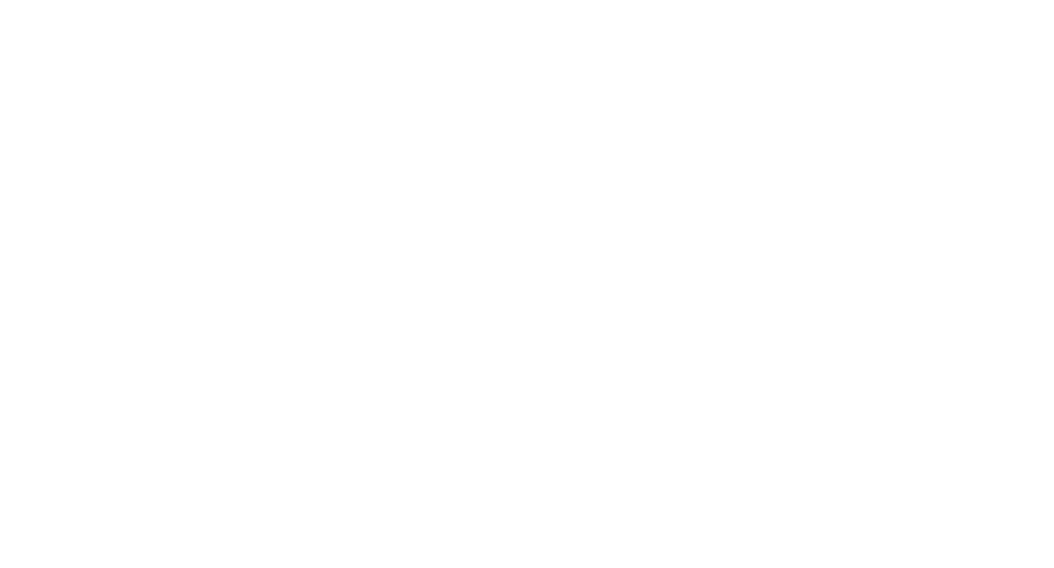
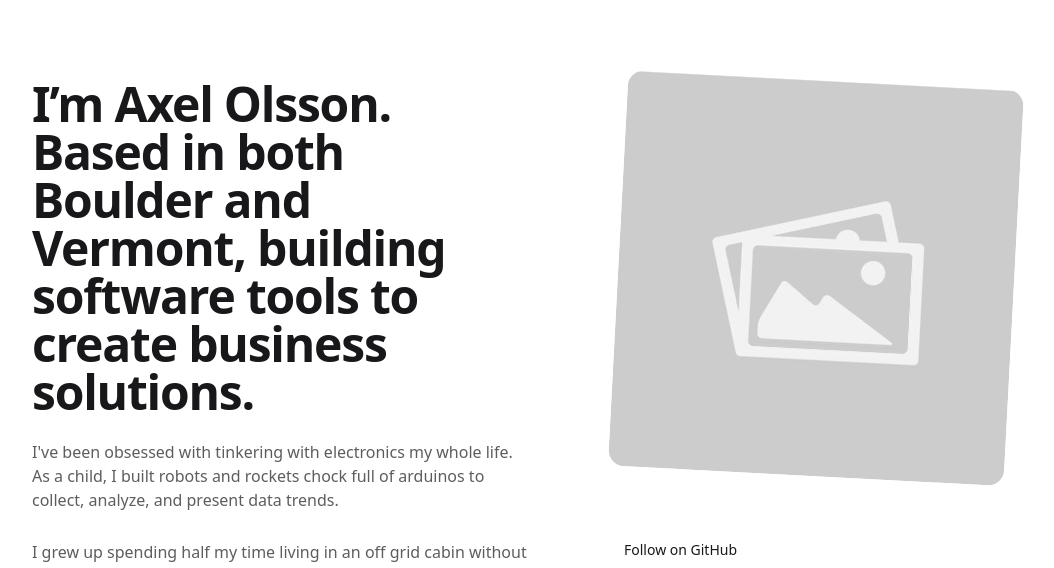
Before and after one commit to trustpizza/portfolio, a React (Vite) app: page /about in a window 1280 px wide. Before the commit this address had no page. Shown: the part 228-796 px from the top of the page, without its empty margins (112-1166 px from the left). Built offline with nearby package versions, Linux system fonts and the light colour scheme.

Commit message:
Create about page

```diff
--- /dev/null
+++ b/src/pages/About.jsx
@@ -0,0 +1,79 @@
+import placeholder from "../assets/placeholder.jpg";
+
+const About = () => {
+  return (
+    <main className="flex-auto overflow-y-auto">
+      <div className="sm:px-8 my-16 sm:mt-32">
+        <div className="mx-auto w-full max-w-7xl lg:px-8">
+          <div className="relative px-4 sm:px-8 lg:px-12">
+            <div className="mx-auto max-w-2xl lg:max-w-5xl">
+              <div className="grid grid-cols-1 gap-y-16 lg:grid-cols-2 lg:grid-rows-[auto_1fr] lg:gap-y-12">
+                <div className="lg:pl-20">
+                  <div className="max-w-xs px-2.5 lg:max-w-none">
+                    <img
+                      alt="Profile"
+                      loading="lazy"
+                      width="800"
+                      height="800"
+                      className="aspect-square rotate-3 rounded-2xl bg-base-200 object-cover dark:bg-base-300"
+                      src={placeholder}
+                    />
+                  </div>
+                </div>
+                <div className="lg:order-first lg:row-span-2">
+                  <h1 className="text-4xl font-bold tracking-tight text-base-content sm:text-5xl">
+                    I’m Axel Olsson. <br></br> Based in both Boulder and Vermont, building software tools to create business solutions.
+                  </h1>
+                  <div className="mt-6 space-y-7 text-base text-base-content/70">
+                    <p>
+                      I've been obsessed with tinkering with electronics my whole life.  As a child, I built robots and rockets chock full of arduinos to collect, analyze, and present data trends.
+                    </p>
+                    <p>
+                      I grew up spending half my time living in an off grid cabin without electricity, cell service, or running water.  I have a deep love for the outdoors and spend most of my time outside of tinkering breathing in all that is wild.  I am an avid hiker, fly fisherman, backpacker, skier, and all around outdoorsman.  I am particularly interested in how, paradoxically, using technology can protect our natural resources.
+                    </p>
+                    <p>
+                      Through High School, I was a leader at our Robotics team.  At the University of Vermont, I studied Philosophy, as a means to explore pure logic as an analogue to the abstractions found in software langauges.  As a professional, I have taught myself various languages to differing levels of proficiency.  I am proficient in <strong> Python, Ruby / Rails, Javascript, and React</strong>.  I have work experiences with <strong>C++</strong> and <strong>C#</strong>.
+                    </p>
+                    <p>
+                      Today, I work remotely at Precision Valley Communications, a telecommunications company based in Springfield, VT.  I build fullstack web applications, internal B2B scripts, train ML models on telecom data, and create products to generate deliverables for stakeholders.  I have self-employed experience building autonomous data collection devices for water quality for a private land preserve in the Berkshires.  This includes both the hardware devices requisite for remote data collection and a frontend interface for viewing data trends.
+                    </p>
+                  </div>
+                </div>
+                <div className="lg:pl-20">
+                  <ul role="list">
+                    <li className="mt-4 flex">
+                      <a
+                        className="group flex text-sm font-medium text-base-content transition hover:text-primary"
+                        href="#"
+                      >
+                        <span className="ml-4">Follow on GitHub</span>
+                      </a>
+                    </li>
+                    <li className="mt-4 flex">
+                      <a
+                        className="group flex text-sm font-medium text-base-content transition hover:text-primary"
+                        href="#"
+                      >
+                        <span className="ml-4">Follow on LinkedIn</span>
+                      </a>
+                    </li>
+                    <li className="mt-8 border-t border-base-200 pt-8 dark:border-base-700/40 flex">
+                      <a
+                        className="group flex text-sm font-medium text-base-content transition hover:text-primary"
+                        href="mailto:maxelolsson@gmail.com"
+                      >
+                        <span className="ml-4">maxelolsson@gmail.com</span>
+                      </a>
+                    </li>
+                  </ul>
+                </div>
+              </div>
+            </div>
+          </div>
+        </div>
+      </div>
+    </main>
+  );
+};
+
+export default About;
--- a/src/routes.jsx
+++ b/src/routes.jsx
@@ -1,4 +1,5 @@
 import AppLayout from "./AppLayout";
+import About from "./pages/About";
 import Error404 from "./pages/General/404";
 import Home from "./pages/Home";
 
@@ -12,6 +13,10 @@ const routes = [
         index: true, // Use index to render Home when the parent path is matched
         element: <Home />,
       },
+      {
+        path: "about",
+        element: <About />
+      }
       // Add other child routes here if needed
     ],
   },
```
